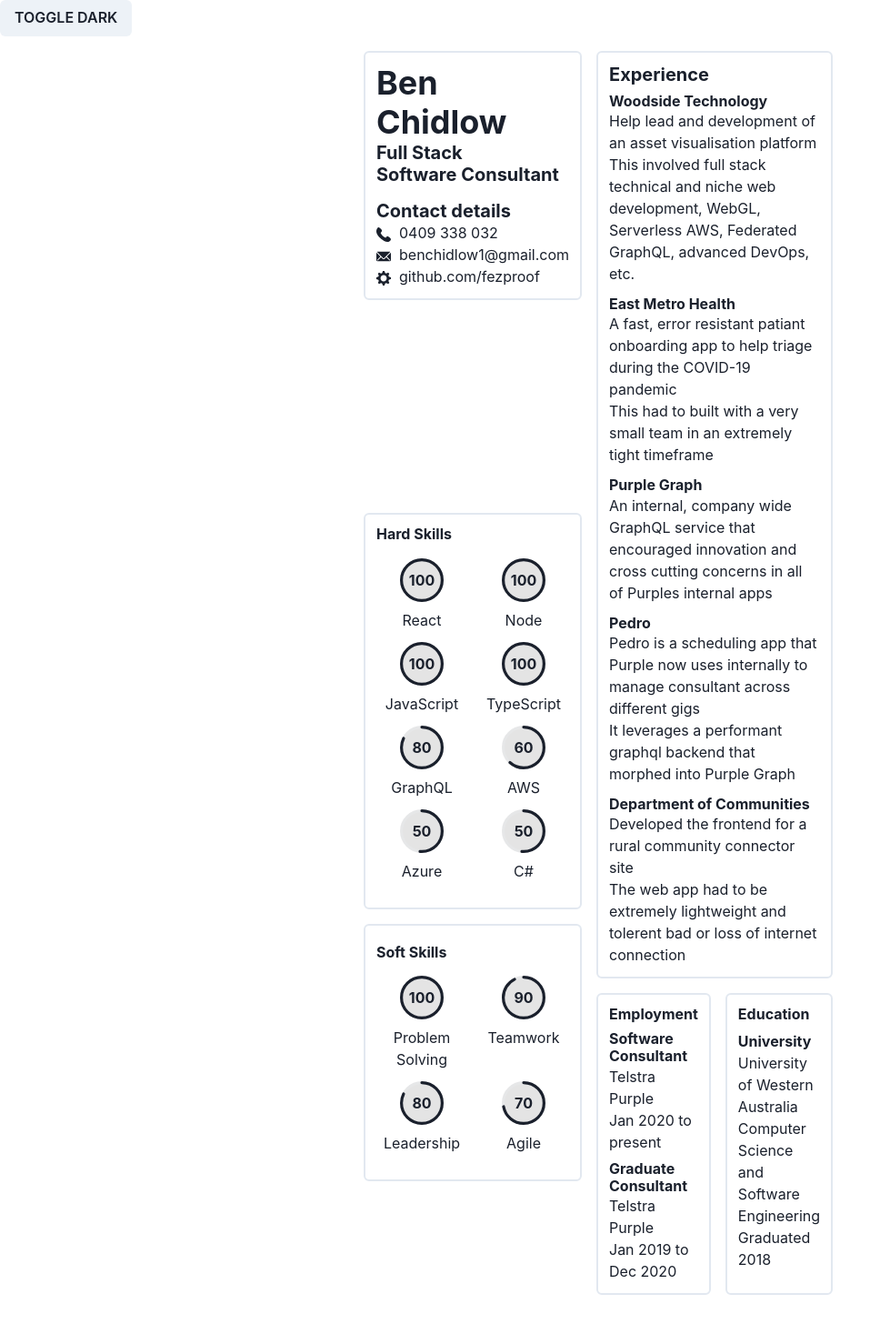
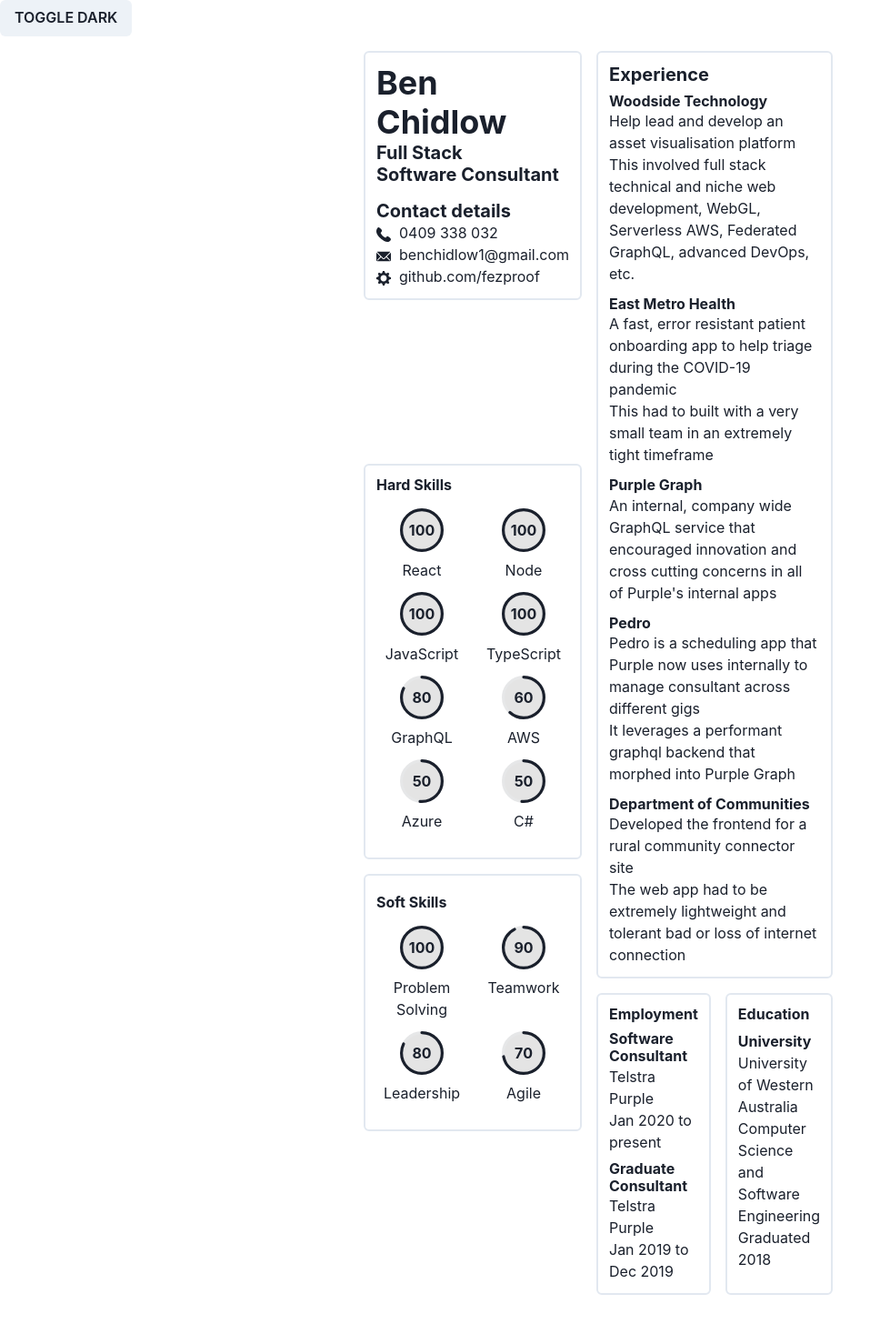
Before and after one commit to fezproof/projects, a Next.js app in the folder apps/portfolio/: page /resume in a window 1280 px wide. Shown: the whole page at 91% size, without its empty margins (0-979 px from the left). Built offline with nearby package versions, Linux system fonts and the light colour scheme.

Commit message:
Fixed typos in across app

```diff
--- a/apps/portfolio/src/components/mains/HomeMain.tsx
+++ b/apps/portfolio/src/components/mains/HomeMain.tsx
@@ -14,7 +14,7 @@
             Woodside Technology
           </Heading>
           <Text>
-            Help lead and development of an asset visualisation platform
+            Help lead and develop an asset visualisation platform
           </Text>
           <Text>
             This involved full stack technical and niche web development, WebGL,
@@ -26,7 +26,7 @@
             East Metro Health
           </Heading>
           <Text>
-            A fast, error resistant patiant onboarding app to help triage during
+            A fast, error resistant patient onboarding app to help triage during
             the COVID-19 pandemic
           </Text>
           <Text>
@@ -40,7 +40,7 @@
           </Heading>
           <Text>
             An internal, company wide GraphQL service that encouraged innovation
-            and cross cutting concerns in all of Purples internal apps
+            and cross cutting concerns in all of Purple's internal apps
           </Text>
         </Box>
         <Box>
@@ -64,7 +64,7 @@
             Developed the frontend for a rural community connector site
           </Text>
           <Text>
-            The web app had to be extremely lightweight and tolerent bad or loss
+            The web app had to be extremely lightweight and tolerant bad or loss
             of internet connection
           </Text>
         </Box>
@@ -89,7 +89,7 @@
               Graduate Consultant
             </Heading>
             <Text>Telstra Purple</Text>
-            <Text>Jan 2019 to Dec 2020</Text>
+            <Text>Jan 2019 to Dec 2019</Text>
           </Box>
         </Grid>
       </BasicCard>
--- a/apps/portfolio/src/pages/resume.tsx
+++ b/apps/portfolio/src/pages/resume.tsx
@@ -28,9 +28,7 @@
         <Grid
           templateAreas={`
             "header main"
-            "header main"
             "aside main"
-            "footer footer"
           `}
           gridTemplateColumns="15rem auto"
           gap="1rem"
@@ -44,7 +42,7 @@
           <Box as="main" gridArea="main">
             <HomeMain />
           </Box>
-          <Box as="footer" gridArea="footer"></Box>
+          {/* <Box as="footer" gridArea="footer"></Box> */}
         </Grid>
       </Container>
     </div>
```
